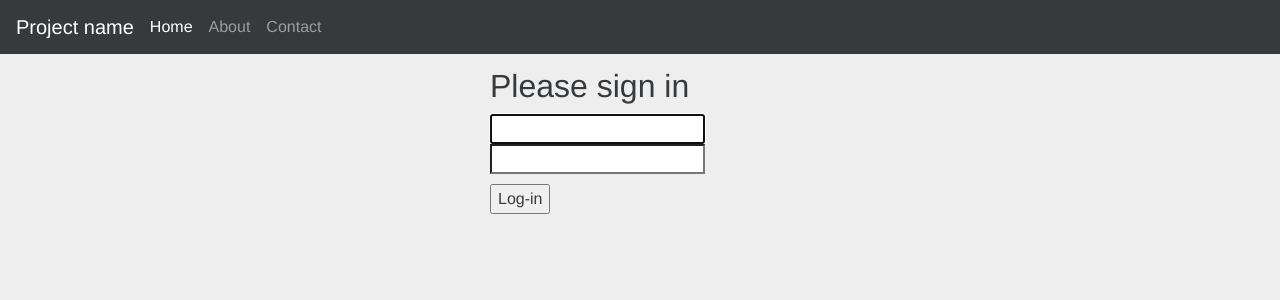
After one commit to carlosds730/cuber, a Django app: page /auth/login/ in a window 1280 px wide. The commit adds this page. Shown: the top 300 px of the page. Run offline with Django 3.2, Linux system fonts and the light colour scheme; parts of the project's set-up code (start-up, migrations or seed data) failed here and were passed over; some libraries are stand-ins or nearby versions.

Commit message:
auth ready (no styles) using django

```diff
--- /dev/null
+++ b/account/static/css/signin.css
@@ -0,0 +1,94 @@
+body {
+    padding-bottom: 40px;
+    background-color: #eee;
+}
+
+.form-signin {
+    max-width: 330px;
+    padding: 15px;
+    margin: 0 auto;
+}
+
+.form-signin .form-signin-heading,
+.form-signin .checkbox {
+    margin-bottom: 10px;
+}
+
+.form-signin .checkbox {
+    font-weight: normal;
+}
+
+.form-signin .form-control {
+    position: relative;
+    height: auto;
+    -webkit-box-sizing: border-box;
+    box-sizing: border-box;
+    padding: 10px;
+    font-size: 16px;
+}
+
+.form-signin .form-control:focus {
+    z-index: 2;
+}
+
+.form-signin input[type="email"] {
+    margin-bottom: -1px;
+    border-bottom-right-radius: 0;
+    border-bottom-left-radius: 0;
+}
+
+.form-signin input[type="password"] {
+    margin-bottom: 10px;
+    border-top-left-radius: 0;
+    border-top-right-radius: 0;
+}
+
+#carbonads-container {
+    display: none
+}
+
+[data-anchorjs-icon]::after {
+    content: ""
+}
+
+h1[id] {
+    padding-top: 0px;
+    margin-top: 20px
+}
+
+.zero-clipboard {
+    display: none !important
+}
+
+.bd-sidebar {
+    display: none !important
+}
+
+.bd-content {
+    right: 0px !important;
+    width: 100% !important
+}
+
+.bs-old-docs {
+    display: none
+}
+
+.bd-clipboard {
+    display: none !important
+}
+
+.bs-social {
+    display: none
+}
+
+.bs-sidebar {
+    display: none !important
+}
+
+.col-md-9[role=main] {
+    width: 100% !important
+}
+
+.navbar-fixed-top {
+    position: absolute !important
+}
--- /dev/null
+++ b/account/templates/registration/login.html
@@ -0,0 +1,42 @@
+{% extends 'base.html' %}
+{% load staticfiles %}
+
+{% block title %}
+    <title>Log-in</title>
+{% endblock %}
+{% block extra_css %}
+    <link href="{% static 'css/signin.css' %}" rel="stylesheet">
+{% endblock %}
+
+{% block main_content %}
+    <div class="container">
+        <form class="form-signin" action="{% url 'auth:login' %}" method="post">
+            {% if form.errors %}
+                <h2>
+                    Your username and password didn't match.
+                    Please try again.
+                </h2>
+            {% else %}
+                <h2 class="form-signin-heading">Please sign in</h2>
+            {% endif %}
+            {% for field in form %}
+                <label for="{{ field.id_for_label }}" class="sr-only"></label>{{ field }}
+            {% endfor %}
+
+            {% csrf_token %}
+            <input type="hidden" name="next" value="{{ next }}"/>
+            <p><input type="submit" value="Log-in"></p>
+            {#            <label for="inputEmail" class="sr-only">Email address</label>#}
+            {#            <input type="email" id="inputEmail" class="form-control" placeholder="Email address" required autofocus>#}
+            {#            <label for="inputPassword" class="sr-only">Password</label>#}
+            {#            <input type="password" id="inputPassword" class="form-control" placeholder="Password" required>#}
+            {#            <div class="checkbox">#}
+            {#                <label>#}
+            {#                    <input type="checkbox" value="remember-me"> Remember me#}
+            {#                </label>#}
+            {#            </div>#}
+            {#            <button class="btn btn-lg btn-primary btn-block" type="submit">Sign in</button>#}
+        </form>
+
+    </div>
+{% endblock %}
--- /dev/null
+++ b/account/templates/registration/password_change_done.html
@@ -0,0 +1,6 @@
+{% extends 'base.html' %}
+{% block title %}Password changed{% endblock %}
+{% block main_content %}
+    <h1>Password changed</h1>
+    <p>Your password has been successfully changed.</p>
+{% endblock %}
--- /dev/null
+++ b/account/templates/registration/password_reset_complete.html
@@ -0,0 +1,6 @@
+{% extends 'base.html' %}
+{% block title %}Password reset{% endblock %}
+{% block main_content %}
+    <h1>Password set</h1>
+    <p>Your password has been set. You can <a href="{% url "auth:login" %}">log in now</a></p>
+{% endblock %}
--- /dev/null
+++ b/account/templates/registration/password_reset_email.html
@@ -0,0 +1,4 @@
+Someone asked for password reset for email {{ email }}. Follow the
+link below:
+{{ protocol }}://{{ domain }}{% url "auth:password_reset_confirm" uidb64=uid token=token %}
+Your username, in case you've forgotten: {{ user.get_username }}
--- a/account/urls.py
+++ b/account/urls.py
@@ -1,7 +1,26 @@
 from django.conf.urls import url
+from django.contrib.auth.views import login, logout, logout_then_login, password_reset, password_reset_done, \
+    password_reset_confirm, password_reset_complete, password_change, password_change_done
 from . import views
 
 urlpatterns = [
     # post views
-    url(r'^login/$', views.user_login, name='login'),
+    url(r'^login/$',
+        login, name='login'),
+    url(r'^logout/$',
+        logout, name='logout'),
+    url(r'^logout-then-login/$',
+        logout_then_login, name='logout_then_login'),
+    url(r'^password-reset/$',
+        password_reset, name='password_reset'),
+    url(r'^password-reset/done/$',
+        password_reset_done, name='password_reset_done'),
+    url(r'^password-reset/confirm/(?P<uidb64>[-\w]+)/(?P<token>[-\w]+)/$',
+        password_reset_confirm, name='password_reset_confirm'),
+    url(r'^password-reset/complete/$',
+        password_reset_complete, name='password_reset_complete'),
+    url(r'^password-change/$',
+        password_change, name='password_change'),
+    url(r'^password-change/done/$',
+        password_change_done, name='password_change_done'),
 ]
--- a/account/views.py
+++ b/account/views.py
@@ -7,6 +7,7 @@ from .forms import LoginForm
 def user_login(request):
     if request.method == 'POST':
         form = LoginForm(request.POST)
+        print(form)
         if form.is_valid():
             cd = form.cleaned_data
             user = authenticate(username=cd['username'], password=cd['password'])
@@ -20,4 +21,5 @@ def user_login(request):
             return HttpResponse('Invalid login')
     else:
         form = LoginForm()
-    return render(request, 'account/login.html', {'form': form})
+        print(form)
+    return render(request, 'registration/login.html', {'form': form})
--- a/cuber/settings.py
+++ b/cuber/settings.py
@@ -132,3 +132,5 @@ THUMBNAIL_KVSTORE = 'sorl.thumbnail.kvstores.cached_db_kvstore.KVStore'
 THUMBNAIL_DEBUG = True
 
 EMAIL_BACKEND = 'django.core.mail.backends.console.EmailBackend'
+
+LOGIN_URL = '/auth/login/'
--- a/templates/base.html
+++ b/templates/base.html
@@ -11,7 +11,7 @@
     <meta name="viewport" content="width=device-width, initial-scale=1, shrink-to-fit=no">
     <!-- The above 3 meta tags *must* come first in the head; any other head content must come *after* these tags -->
 
-    {% block socialo_tags %}
+    {% block social_tags %}
     {% endblock %}
 
     {% block title %}
@@ -22,11 +22,11 @@
         <!-- Bootstrap core CSS -->
         <link href="{% static 'externals/css/bootstrap.css' %}" rel="stylesheet">
 
-        <!-- Custom styles for this template -->
-        <link href="{% static 'css/main.css' %}" rel="stylesheet">
     {% endblock %}
 
     {% block extra_css %}
+        <!-- Custom styles for this template -->
+        <link href="{% static 'css/main.css' %}" rel="stylesheet">
     {% endblock %}
 </head>
 
@@ -49,7 +49,7 @@
     </nav>
 {% endblock %}
 
-{% block main_contenct %}
+{% block main_content %}
 {% endblock %}
 
 {% block bootstrap_core_javascripts %}
```
Also changed, not shown: account/forms.py (+5 -2 lines), account/templates/registration/logged_out.html (added, +14 -0 lines), account/templates/registration/password_change_form.html (added, +11 -0 lines), account/templates/registration/password_reset_confirm.html (added, +16 -0 lines), account/templates/registration/password_reset_done.html (added, +8 -0 lines), account/templates/registration/password_reset_form.html (added, +11 -0 lines).
